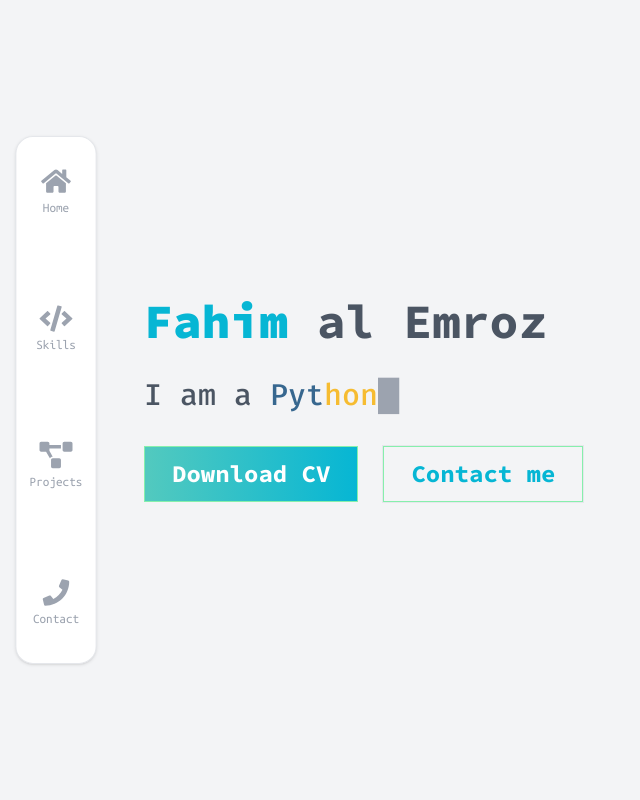
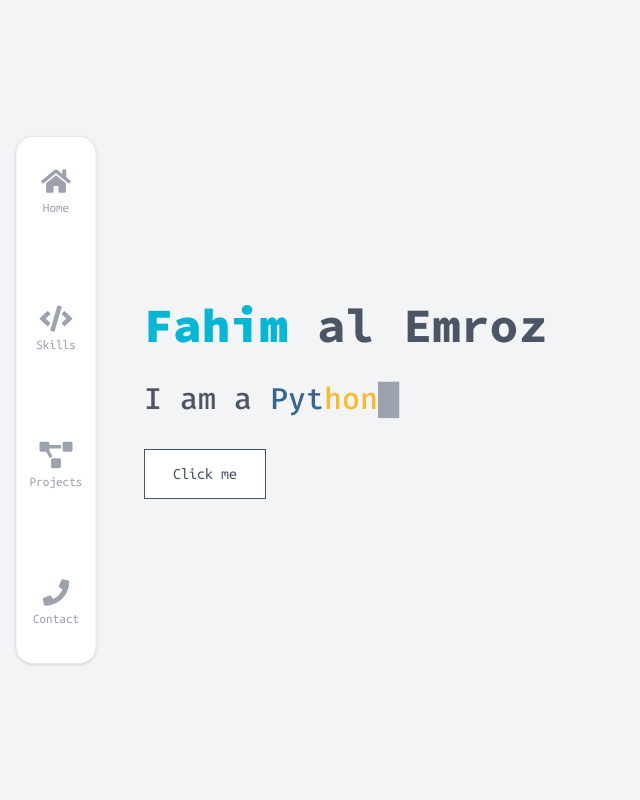
Before and after one commit to CoderLadFahim/fahimfolio, a Vue app: page / in a window 1280 px wide. Shown: the top 800 px of the page, without its empty margins (0-640 px from the left). Built offline with nearby package versions, Linux system fonts and the light colour scheme.

Commit message:
Created a basic hover effect

```diff
--- /dev/null
+++ b/src/components/AppButton.vue
@@ -0,0 +1,26 @@
+<script setup lang="ts">
+const emit = defineEmits(['click']);
+const handleBtnClick = (e: MouseEvent): void => {
+	emit('click', e);
+};
+</script>
+
+<template>
+	<div
+		class="app-button text-slate-600 inline-block ubuntu-mono"
+		@click="handleBtnClick"
+	>
+		<!-- <div class="background-border"></div> -->
+		<button class="border border-slate-600 px-7 py-3 relative transition bg-white">Click me</button>
+	</div>
+</template>
+
+<style scoped>
+.app-button:hover {
+	@apply border border-slate-400;
+}
+
+.app-button:hover button {
+	@apply bottom-1 right-1;
+}
+</style>
--- a/src/views/Hero.vue
+++ b/src/views/Hero.vue
@@ -1,5 +1,10 @@
 <script setup lang="ts">
 import Typewriter from '../components/Typewriter.vue';
+import AppButton from '../components/AppButton.vue';
+
+const handleButtonClick = (e: MouseEvent) => {
+	console.log(e);
+};
 </script>
 
 <template>
@@ -18,7 +23,7 @@ import Typewriter from '../components/Typewriter.vue';
 
 			<Typewriter />
 
-			<div id="action-calls" class="space-x-6">
+			<div id="action-calls" class="space-x-6" v-if="false">
 				<a
 					id="cv-download-btn"
 					href="https://drive.google.com/uc?id=1izIFQ0DmIW-LU6tZa79Yy25yCDfs6SaD&export=download"
@@ -34,6 +39,7 @@ import Typewriter from '../components/Typewriter.vue';
 					>Contact me</a
 				>
 			</div>
+			<AppButton @click="handleButtonClick" v-else />
 		</div>
 	</section>
 </template>
```
